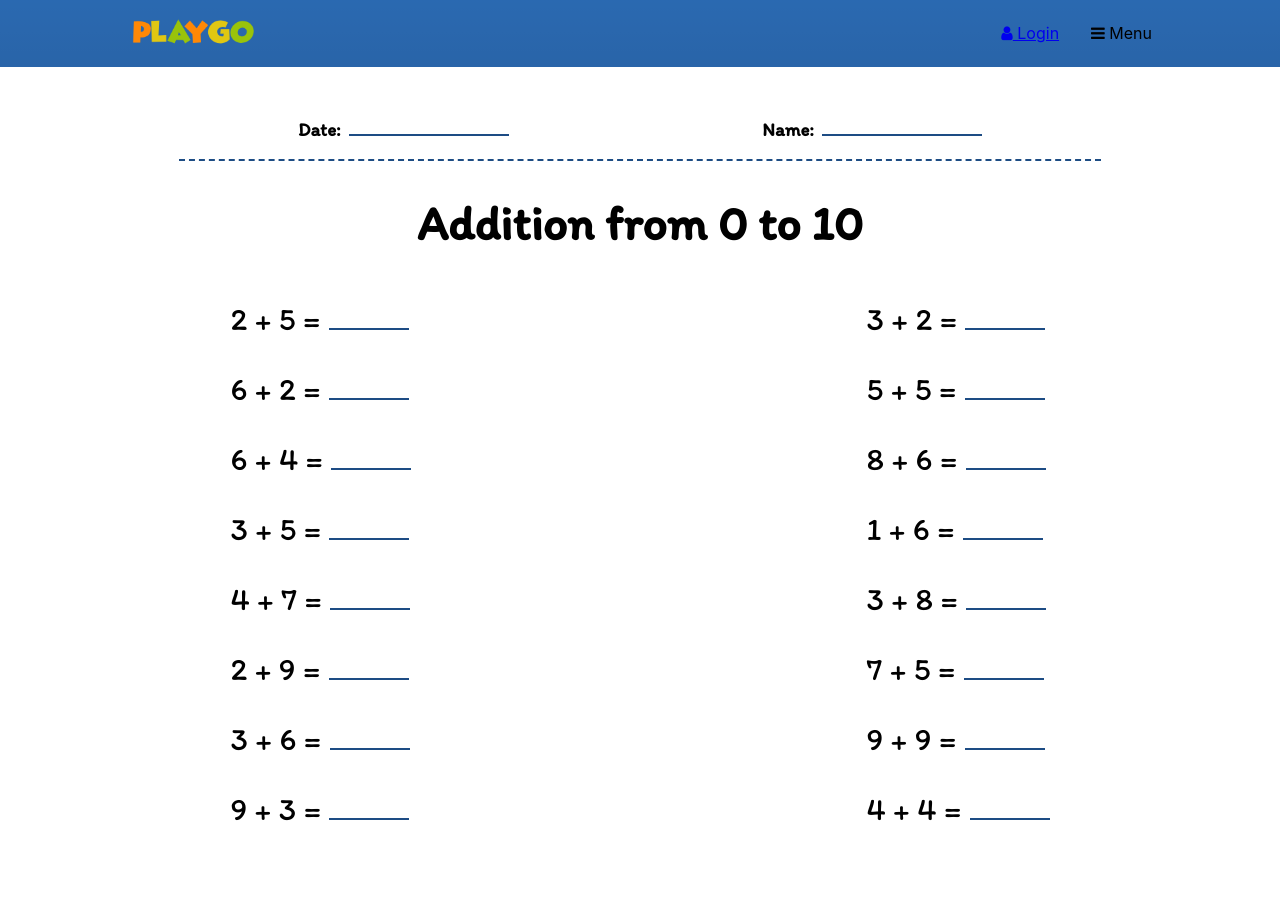
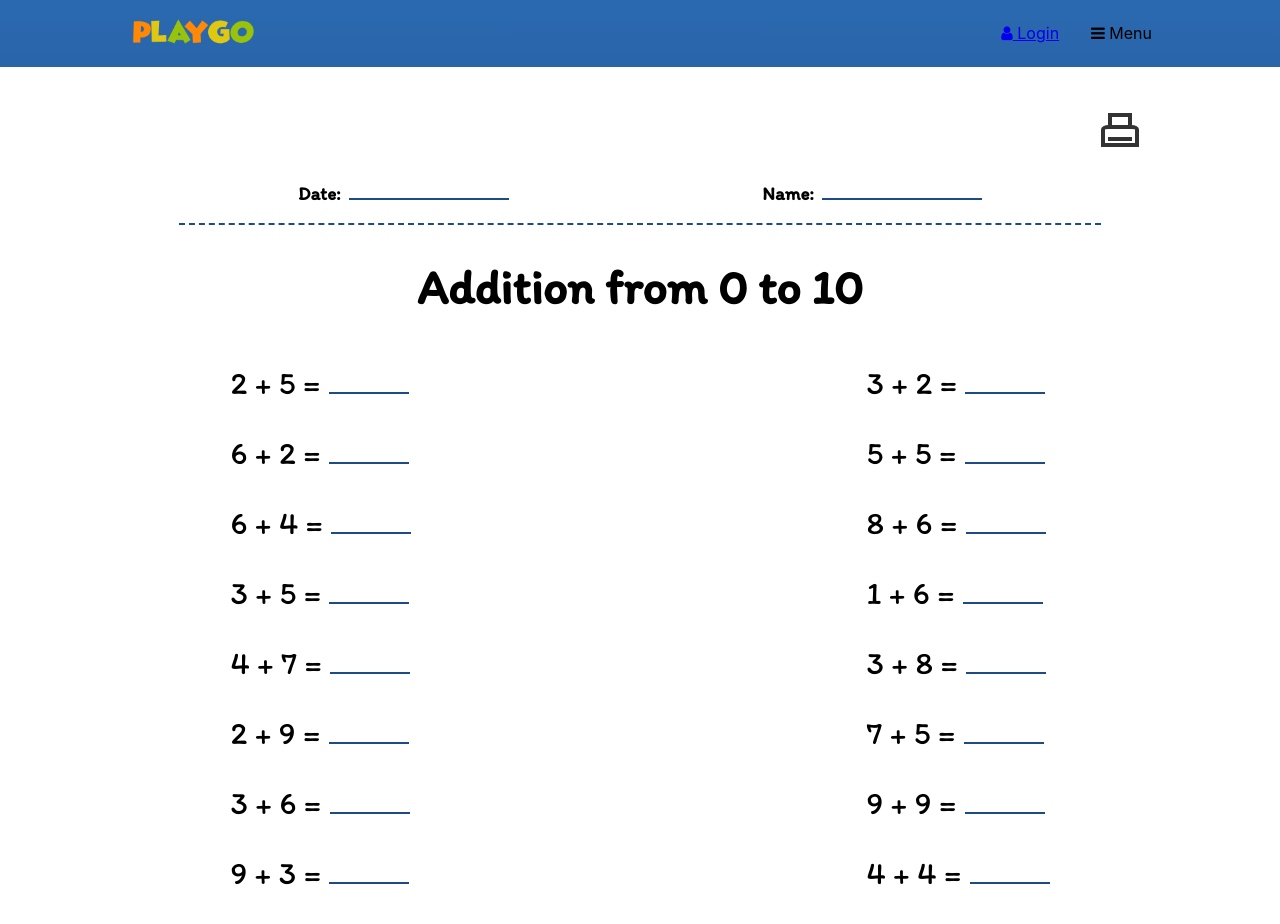
Before and after one commit to Eveye2023/playground, a React (Create React App) app in the folder client/: page /math in a window 1280 px wide. Shown: the top 924 px of the page. Before the commit the page ends 892 px from the top, so only its background shows below. Built offline with nearby package versions, Linux system fonts and the light colour scheme.

Commit message:
Add print function and adjust math worksheet template1 styles

```diff
--- a/client/src/Components/MathWorksheetTemplate1/MathWorksheetTemplate1.jsx
+++ /dev/null
@@ -1,41 +0,0 @@
-import "./MathWorksheetTemplate1.scss";
-import logo from "../../assets/images/logo7.png";
-import { range } from "lodash";
-
-function MathWorksheetTemplate1({operator, start, end }) {
-
-  function randomNum(){
-     return Math.floor(Math.random() * (end + 1)) - start;
-  }
-
-  return (
-    <>
-      <main className="math-worksheet">
-        <div className="math-worksheet__header">
-          {/* <img src={logo} alt="logo" /> */}
-          <h3>Date:<span className="math-worksheet__text-holder"></span></h3>
-          <h3>Name:<span className="math-worksheet__text-holder"></span></h3>
-        </div>
-        <h1 className="math-worksheet__title">
-          {operator ==="+" ? "Addition ":null}
-          {operator ==="" ? "Subtraction ":null}
-          from {start} to {end}
-        </h1>
-        <div className="math-worksheet__content">
-          {range(0, 2).map((index1) =>
-            <div className="math-worksheet__column" key={index1}>
-             { range(0, 8).map((index) =>
-                <div className="math-worksheet__quest" key={index}>
-                  {randomNum()} + {randomNum()} =
-                  <span className="math-worksheet__answer-holder"> </span>
-                </div>
-              )}
-            </div>
-          )}
-        </div>
-      </main>
-    </>
-  );
-}
-
-export default MathWorksheetTemplate1;
--- a/client/src/Components/MathWorksheetTemplate1/MathWorksheetTemplate1.scss
+++ b/client/src/Components/MathWorksheetTemplate1/MathWorksheetTemplate1.scss
@@ -5,6 +5,11 @@
   background-color: white;
   padding: 2rem 10% 1rem;
   font-family: Itim;
+
+  &__print{
+    display:flex;
+    justify-content: flex-end;
+  }
 
   &__header {
     margin: 0 5%;
--- /dev/null
+++ b/client/src/Components/MathWorksheetTemplate1/MathWorksheetTemplate1.tsx
@@ -0,0 +1,54 @@
+import "./MathWorksheetTemplate1.scss";
+import logo from "../../assets/images/logo7.png";
+import { range } from "lodash";
+import PrintIcon from "../PrintIcon/PrintIcon";
+
+interface MathWorksheetTemplate1Props {
+  operator: "+" | "-";
+  start: number;
+  end: number;
+}
+
+function MathWorksheetTemplate1({ operator, start, end }: MathWorksheetTemplate1Props) {
+  function randomNum() {
+    return Math.floor(Math.random() * (end + 1)) - start;
+  }
+
+  return (
+    <>
+      <main className="math-worksheet">
+        <div className="math-worksheet__print">
+          <PrintIcon />
+        </div>
+        <div className="math-worksheet__header">
+          {/* <img src={logo} alt="logo" /> */}
+          <h3>
+            Date:<span className="math-worksheet__text-holder"></span>
+          </h3>
+          <h3>
+            Name:<span className="math-worksheet__text-holder"></span>
+          </h3>
+        </div>
+        <h1 className="math-worksheet__title">
+          {operator === "+" ? "Addition " : null}
+          {operator === "-" ? "Subtraction " : null}
+          from {start} to {end}
+        </h1>
+        <div className="math-worksheet__content">
+          {range(0, 2).map((index1) => (
+            <div className="math-worksheet__column" key={index1}>
+              {range(0, 8).map((index) => (
+                <div className="math-worksheet__quest" key={index}>
+                  {randomNum()} + {randomNum()} =
+                  <span className="math-worksheet__answer-holder"> </span>
+                </div>
+              ))}
+            </div>
+          ))}
+        </div>
+      </main>
+    </>
+  );
+}
+
+export default MathWorksheetTemplate1;
```
